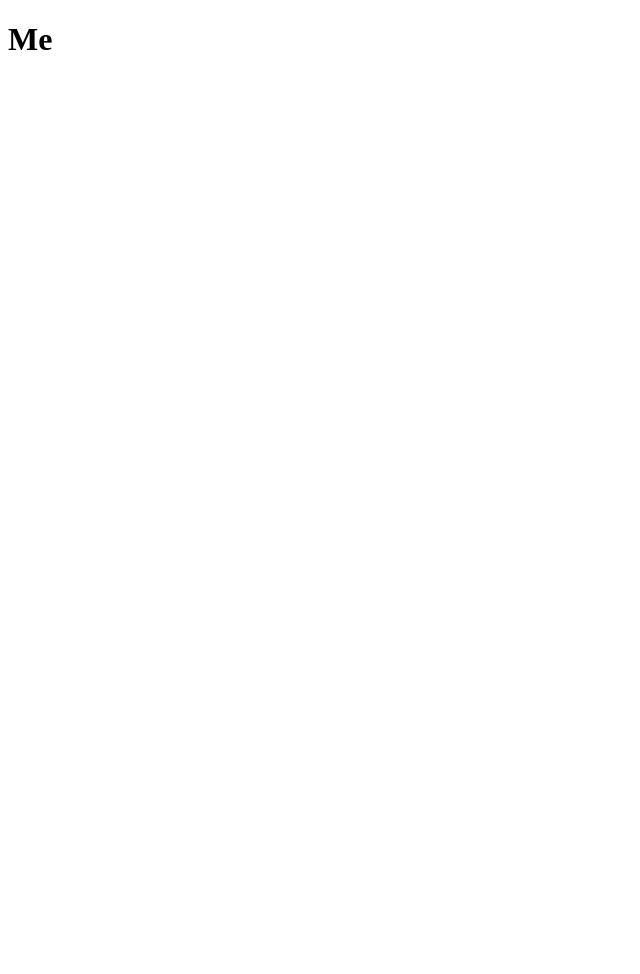
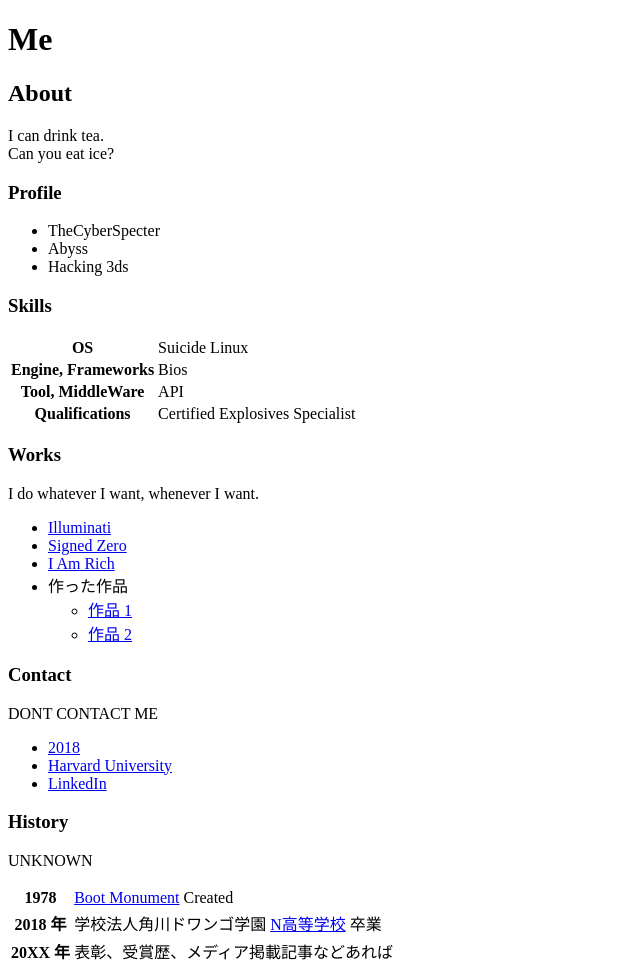
Before and after one commit to TheCyberSpecter/thecyberspecter.github.io, a plain HTML site: page index.html in a window 1280 px wide. Shown: the whole page, without its empty margins (0-640 px from the left). Before the commit the page ends 800 px from the top, so only its background shows below. Drawn offline with Linux system fonts and the light colour scheme.

Commit message:
Update index.html

```diff
--- a/index.html
+++ b/index.html
@@ -7,5 +7,79 @@
   </head>
   <body>
     <h1>Me</h1>
+
+
+    <h2>About</h2>
+    <p>
+      I can drink tea.<br>
+      Can you eat ice?
+    </p>
+
+    <h3>Profile</h3>
+    <ul>
+      <li>TheCyberSpecter</li>
+      <li>Abyss</li>
+      <li>Hacking 3ds</li>
+    </ul>
+
+    <h3>Skills</h3>
+    <table>
+      <tr>
+        <th>OS</th>
+        <td>Suicide Linux</td>
+      </tr>
+      <tr>
+        <th>Engine, Frameworks</th>
+        <td>Bios</td>
+      </tr>
+      <tr>
+        <th>Tool, MiddleWare</th>
+        <td>API</td>
+      </tr>
+      <tr>
+        <th>Qualifications</th>
+        <td>Certified Explosives Specialist</td>
+      </tr>
+    </table>
+
+    <h3>Works</h3>
+    <p>I do whatever I want, whenever I want.</p>
+    <ul>
+      <li><a href="https://en.wikipedia.org/wiki/Illuminati?variant=zh-tw">Illuminati</a></li>
+      <li><a href="https://en.wikipedia.org/wiki/Signed_zero">Signed Zero</a></li>
+      <li><a href="https://en.wikipedia.org/wiki/I_Am_Rich">I Am Rich</a></li>
+      <li>
+        作った作品
+        <ul>
+          <li><a href="https://example.com/">作品 1</a></li>
+          <li><a href="https://example.com/">作品 2</a></li>
+        </ul>
+      </li>
+    </ul>
+
+    <h3>Contact</h3>
+    <p>DONT CONTACT ME</p>
+    <ul>
+      <li><a href="https://en.wikipedia.org/wiki/2018">2018</a></li>
+      <li><a href="https://en.wikipedia.org/wiki/Harvard_University">Harvard University</a></li>
+      <li><a href="https://www.linkedin.com/">LinkedIn</a></li>
+    </ul>
+
+    <h3>History</h3>
+    <p>UNKNOWN</p>
+    <table>
+      <tr>
+        <th>1978</th>
+        <td><a href="https://en.wikipedia.org/wiki/Boot_Monument">Boot Monument</a> Created</td>
+      </tr>
+      <tr>
+        <th>2018 年</th>
+        <td>学校法人角川ドワンゴ学園 <a href="https://nnn.ed.jp/">N高等学校</a> 卒業</td>
+      </tr>
+      <tr>
+        <th>20XX 年</th>
+        <td>表彰、受賞歴、メディア掲載記事などあれば</td>
+      </tr>
+    </table>
   </body>
 </html>
```
